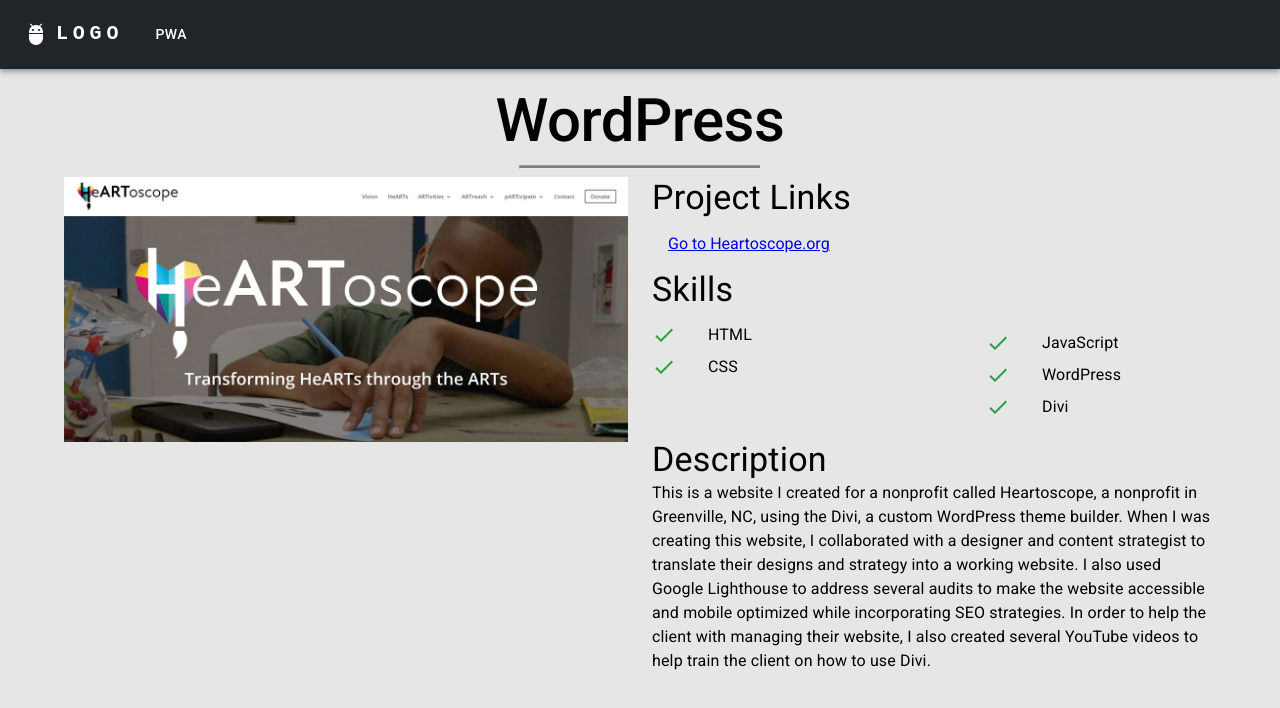
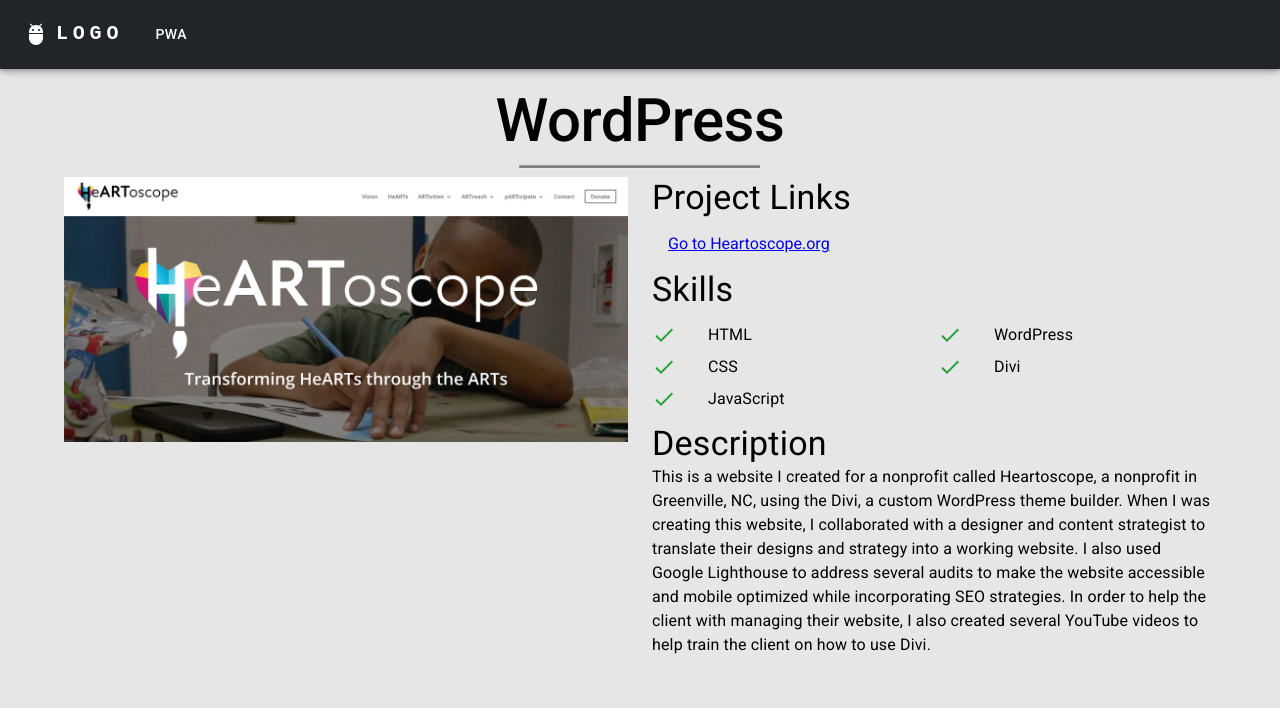
Before and after one commit to matt-harrell/matt-harrell.github.io, a React (Create React App) app: page /wordpress in a window 1280 px wide. Shown: the top 708 px of the page. Built offline with nearby package versions, Linux system fonts and the light colour scheme.

Commit message:
fix skills formating bug and put logic in container

```diff
--- a/src/components/ProjectIntro/ProjectIntroComp.tsx
+++ b/src/components/ProjectIntro/ProjectIntroComp.tsx
@@ -1,15 +1,14 @@
-import {Grid,Typography,List,ListItem, ListItemText,ListItemIcon, Container } from '@mui/material';
-import DoneIcon from '@mui/icons-material/Done';
+import {Grid,Typography, Container } from '@mui/material';
 
 import { ProjectIntroContProps } from './ProjectIntroCont';
 
 
 const ProjectIntroComp = (props:ProjectIntroContProps) => {
 
-    const skills = props.skills || [];
-    let skillsHalf = Math.floor(skills.length / 2);
-    let skillsFirstHalf = skills?.slice(0, skillsHalf);
-    let skillsSecondHalf = skills?.slice(skillsHalf, skills?.length);
+    // const skills = props.skills || [];
+    // let skillsHalf = Math.floor(skills.length / 2) + 1;
+    // let skillsFirstHalf = skills?.slice(0, skillsHalf);
+    // let skillsSecondHalf = skills?.slice(skillsHalf, skills?.length);
 
     return(
         <Container>
@@ -39,7 +38,7 @@
                     <Typography variant='h4' component='h2'>
                         Skills
                     </Typography>
-                    <Grid container spacing={{ xs: 2, md: 3 }}>
+                    {/* <Grid container spacing={{xs:1}}>
                         <Grid item xs={6}>
                             <List>
                                 {skillsFirstHalf.map((skill,index) => {
@@ -55,7 +54,7 @@
                             </List>
                         </Grid>
                         <Grid item xs={6}>
-                            <ul>
+                            <List>
                                 {skillsSecondHalf.map((skill,index) => {
                                     return(
                                         <ListItem key={index} sx={{padding:0}}>
@@ -66,9 +65,10 @@
                                         </ListItem>
                                     )
                                 })}
-                            </ul>
+                            </List>
                         </Grid>
-                    </Grid>
+                    </Grid> */}
+                    {props.skillsElement}
                     <Typography variant='h4' component='h2'>
                         Description
                     </Typography>
--- a/src/components/ProjectIntro/ProjectIntroCont.tsx
+++ b/src/components/ProjectIntro/ProjectIntroCont.tsx
@@ -1,6 +1,9 @@
-import { Typography,List,ListItem, Box} from '@mui/material';
+import {Grid,Typography,List,ListItem, ListItemText,ListItemIcon, Box } from '@mui/material';
+import DoneIcon from '@mui/icons-material/Done';
 import Projects from '../../data/projects.json';
 import ProjectIntroComp from './ProjectIntroComp';
+
+
 
 interface links {
     link:string;
@@ -16,6 +19,7 @@
     imagePath?:string;
     Desc?:string;
     linksElement?: JSX.Element;
+    skillsElement?:JSX.Element;
 }
 
 
@@ -45,6 +49,73 @@
         </Box>
     }
 
+
+    const skills = Project?.skills || [];
+
+   const skillsOddorEven = (skills.length % 2 === 0) ? true : false;
+
+   let skillsHalf = skillsOddorEven ? Math.floor(skills.length / 2) : Math.floor(skills.length / 2) + 1;
+   let skillsFirstHalf = skills?.slice(0, skillsHalf);
+   let skillsSecondHalf = skills?.slice(skillsHalf, skills?.length);
+
+   const skillsSingle =
+   <Grid container spacing={{xs:1}}>
+    <Grid item xs={6}>
+        <List>
+            {skills.map((skill,index) => {
+                return(
+                    <ListItem key={index} sx={{padding:0}}>
+                        <ListItemIcon>
+                            <DoneIcon color='secondary'/>
+                        </ListItemIcon>
+                        <ListItemText primary={skill} sx={{color:"black"}}/>
+                    </ListItem>
+                )
+            })}
+        </List>
+    </Grid>
+   </Grid>
+   ;
+
+    const skillsDouble =
+    <Grid container spacing={{xs:1}}>
+        <Grid item xs={6}>
+            <List>
+                {skillsFirstHalf.map((skill,index) => {
+                    return(
+                        <ListItem key={index} sx={{padding:0}}>
+                            <ListItemIcon>
+                                <DoneIcon color='secondary'/>
+                            </ListItemIcon>
+                            <ListItemText primary={skill} sx={{color:"black"}}/>
+                        </ListItem>
+                    )
+                })}
+            </List>
+        </Grid>
+        <Grid item xs={6}>
+            <List>
+                {skillsSecondHalf.map((skill,index) => {
+                    return(
+                        <ListItem key={index} sx={{padding:0}}>
+                            <ListItemIcon>
+                                <DoneIcon color='secondary'/>
+                            </ListItemIcon>
+                            <ListItemText primary={skill} sx={{color:"black"}}/>
+                        </ListItem>
+                    )
+                })}
+            </List>
+        </Grid>
+    </Grid>
+
+    let skillsElement;
+    if (skills.length <= 4){
+        skillsElement = skillsSingle;
+    } else {
+        skillsElement = skillsDouble;
+    }
+
     return(
         <ProjectIntroComp
             title={Project?.title.page}
@@ -53,7 +124,7 @@
             imagePath={Project?.title.thumbnail.replaceAll(' ', '-').toLowerCase()}
             Desc={Project?.description}
             linksElement={linksElement}
-
+            skillsElement={skillsElement}
         />
     );
 
```
